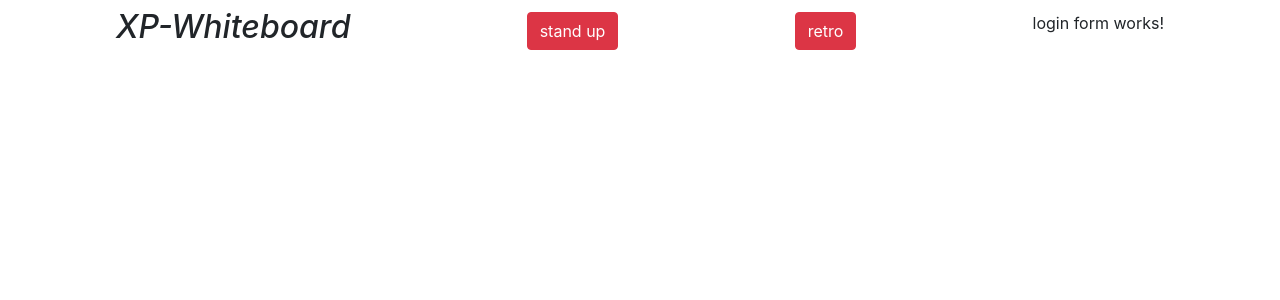
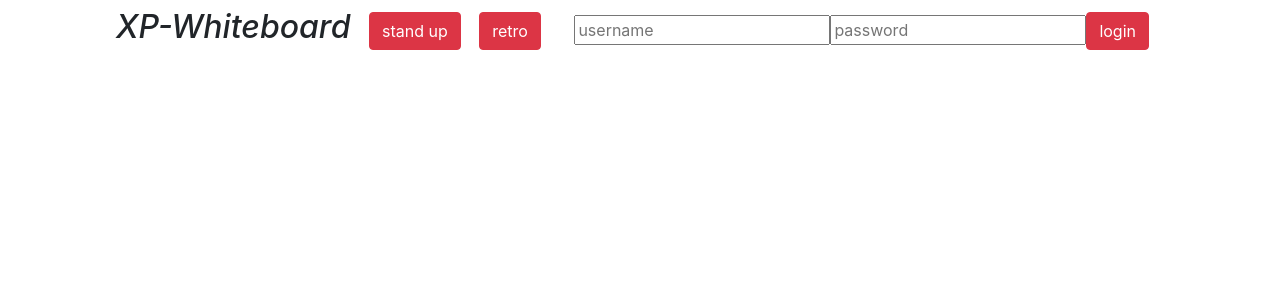
Before and after one commit to ochavoya/whiteboard, an Angular app: page /home in a window 1280 px wide. Shown: the top 300 px of the page. Built offline with nearby package versions, Linux system fonts and the light colour scheme.

Commit message:
Included logic for authentication - a login form

```diff
--- a/src/app/components/login-form/login-form.component.html
+++ b/src/app/components/login-form/login-form.component.html
@@ -1 +1,27 @@
-<p>login form works!</p>
+<span class="container-fluid">
+  <input
+    [(ngModel)]="username"
+    mdInput
+    name="username"
+    placeholder="username"
+    required
+  />
+
+  <input
+    [(ngModel)]="password"
+    type="password"
+    mdInput
+    name="password"
+    placeholder="password"
+    required
+  />
+
+  <button
+    type="button"
+    class="btn btn-danger navbar-btn"
+    (click)="login()"
+    [routerLink]="['']"
+  >
+    login
+  </button>
+</span>
--- a/src/app/components/login-form/login-form.component.ts
+++ b/src/app/components/login-form/login-form.component.ts
@@ -6,6 +6,10 @@ import { Component, OnInit } from '@angular/core';
   styleUrls: ['./login-form.component.css']
 })
 export class LoginFormComponent implements OnInit {
+  username: string;
+  password: string;
+
+  login() {}
   constructor() {}
 
   ngOnInit() {}
```
